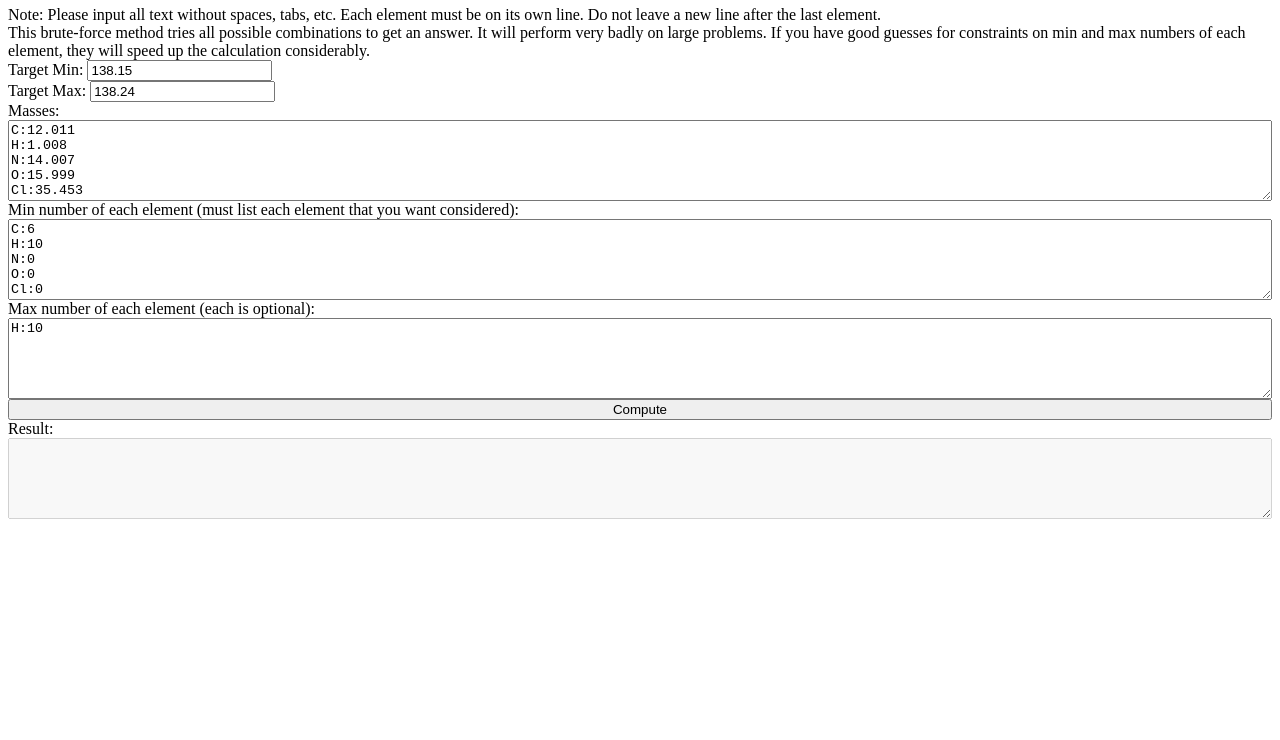
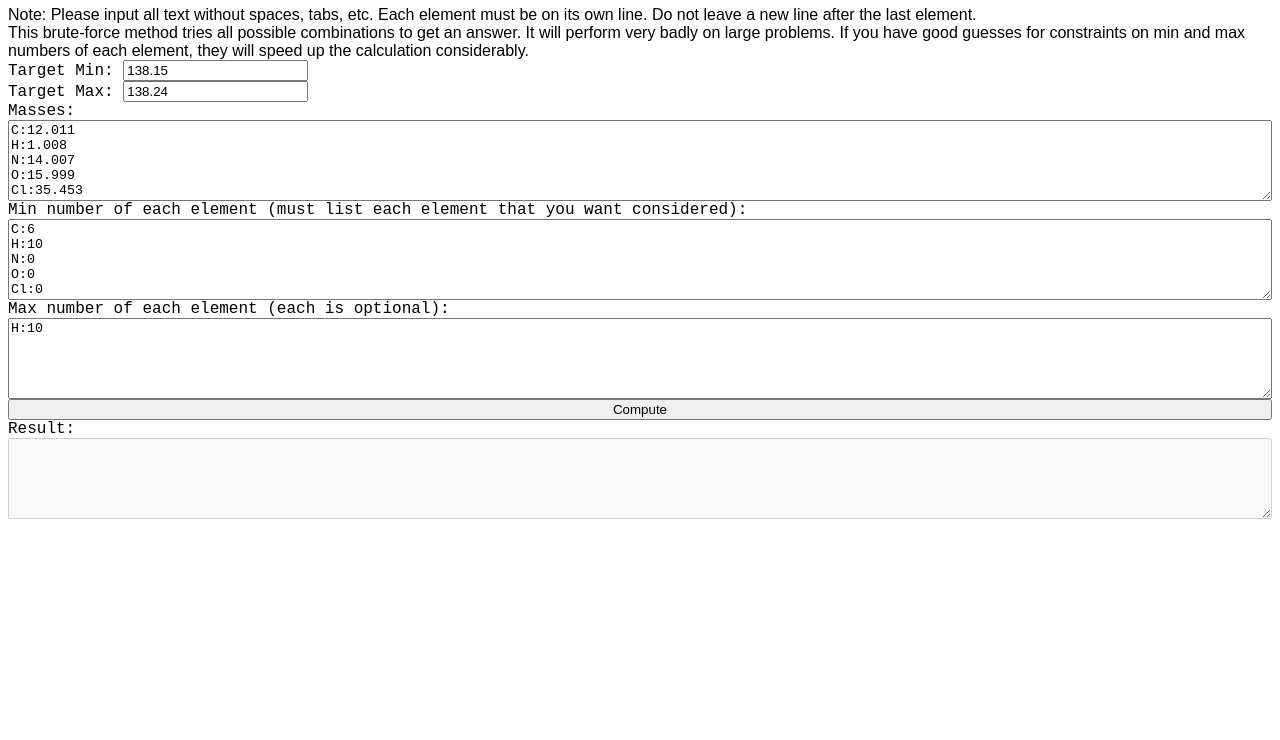
Before and after one commit to adriancampos/Molecular-Formula-Calculator, a plain HTML site: page index.html in a window 1280 px wide. Shown: the part 60-800 px from the top of the page. Drawn offline with Linux system fonts and the light colour scheme.

Commit message:
Added styling

```diff
--- a/index.html
+++ b/index.html
@@ -1,5 +1,5 @@
 <head>
-
+<link rel="stylesheet" href="style.css">
 <script src="index.js"></script>
 </head>
 <body>
--- /dev/null
+++ b/style.css
@@ -0,0 +1,6 @@
+body {
+    font-family: arial,sans-serif;
+}
+label {
+    font-family: 'Courier New', Courier, monospace;
+}
```
